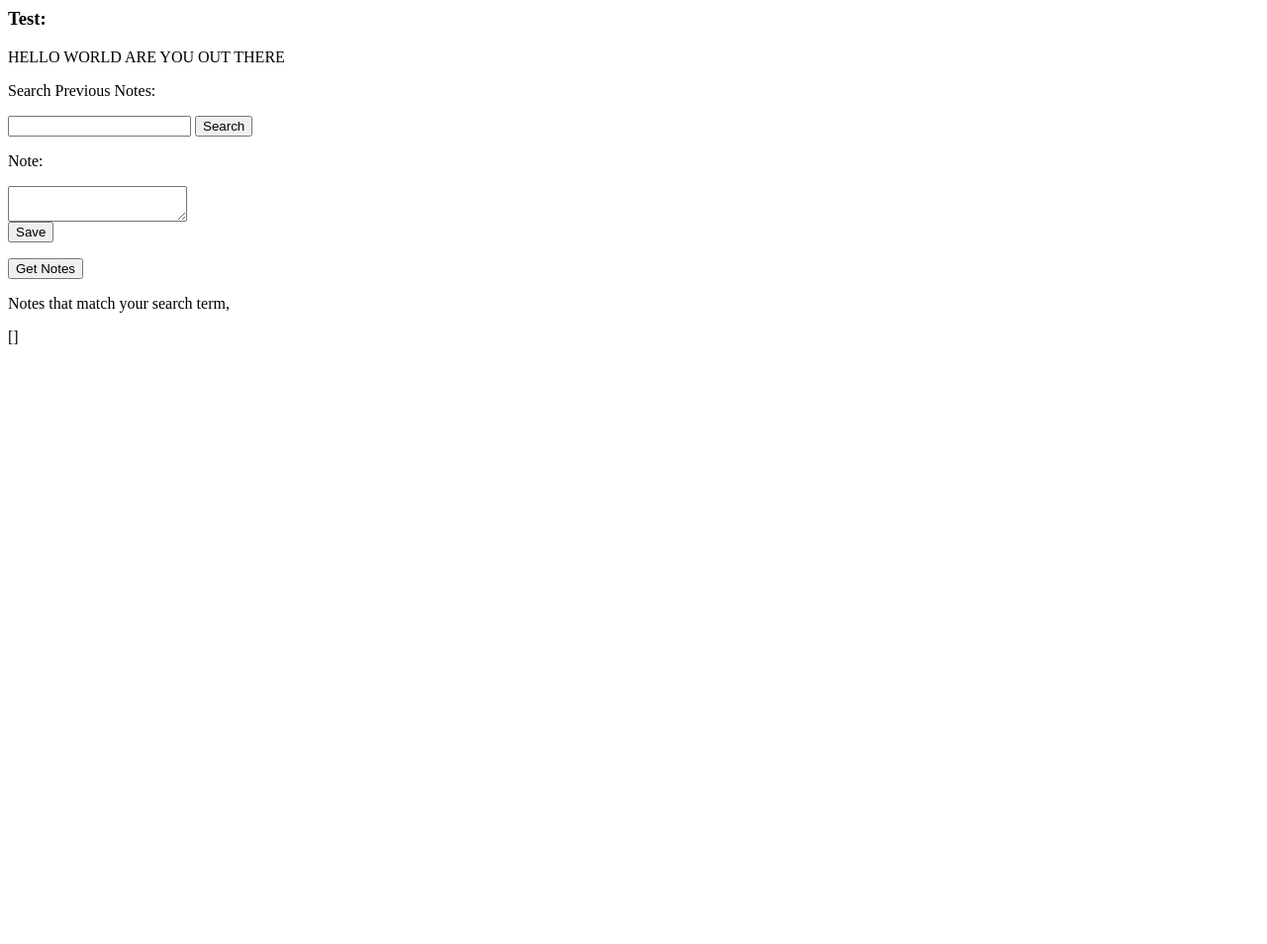
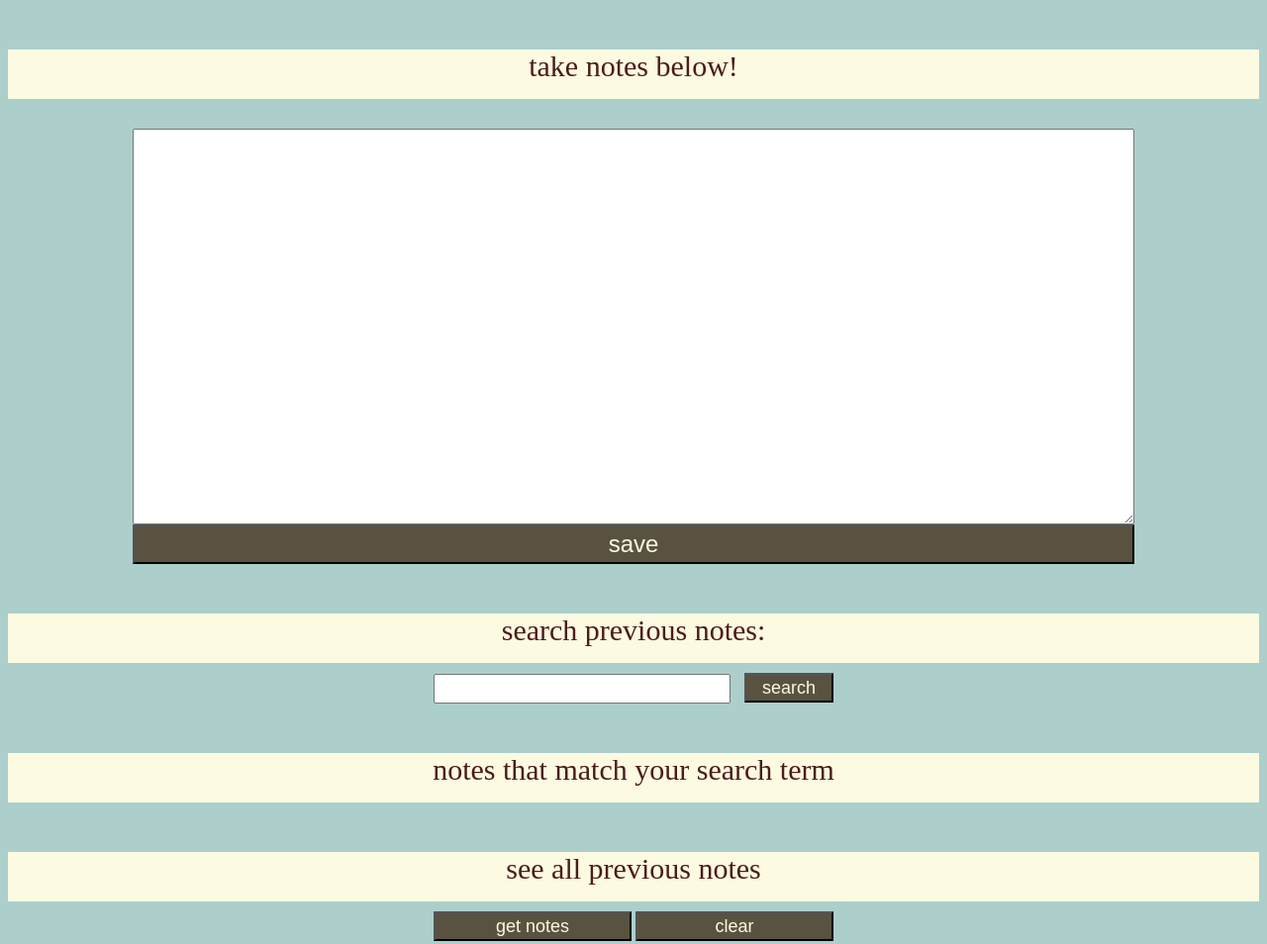
Before and after one commit to kstrack-grose/searchable-notes, a website: page client/index.html in a window 1280 px wide. Shown: the whole page at 99% size. Before the commit the page ends 800 px from the top, so only its background shows below. Drawn offline with nearby package versions, Linux system fonts and the light colour scheme.

Commit message:
(feat) add CSS file and prettify app

```diff
--- a/client/app.js
+++ b/client/app.js
@@ -83,7 +83,7 @@ angular.module('notesApp', [])
 
   $scope.search = function() {
     $scope.allNotes = [];
-    $scope.laggingSearchTerm = $scope.searchTerm
+    $scope.laggingSearchTerm = $scope.searchTerm;
     Notes.searchFor($scope.searchTerm)
     .then(function(results) {
       var entries = results.data.hits.hits;
@@ -97,4 +97,9 @@ angular.module('notesApp', [])
     });
   };
 
+  $scope.clear = function() {
+    $scope.allNotes = [];
+    $scope.laggingSearchTerm = '';
+  };
+
 });
--- a/client/index.html
+++ b/client/index.html
@@ -1,34 +1,35 @@
 <html ng-app="notesApp">
 <head>
   <meta charset='utf-8' />
+  <link rel="stylesheet" type="text/css" href="styles.css" />
   <title>NOTES NOTES NOTES</title>
 </head>
 <body>
   <div ng-controller="NotesController">
     <div>
-      <h3>Test:</h3>
-      <p>{{test}}</p>
-    </div>
-    <div>
-      <p>Search Previous Notes: </p>
-      <input class='search' ng-model='searchTerm'>
-      <button type="submit" ng-click="search()" >Search</button>
+      <p class="title">take notes below!</p>
+      <div>
+        <textarea class='notetaking' ng-model="noteMessage"></textarea>
+      </div>
+      <div>
+        <button class="save" ng-click="submitNote()" >save</button>
+      </div>
     </div>
 
     <div>
-      <p>Note:</p>
-      <div>
-        <textarea class='notetaking' ng-model="noteMessage"></textarea>
+      <p class="title">search previous notes:</p>
+      <input class='input' ng-model='searchTerm'>
+      <button type="submit" ng-click="search()" >search</button>
+      <p class="title">notes that match your search term <strong>{{laggingSearchTerm}}</strong></p>
+      <div class="allNotes" ng-repeat="entry in allNotes">
+        <p class="entry">{{entry}}</p>
       </div>
-      <button ng-click="submitNote()" >Save</button>
     </div>
 
     <div>
-      <p> </p>
-      <p> </p>
-      <button ng-click="getNotes()">Get Notes</button>
-      <p>Notes that match your search term, <strong>{{laggingSearchTerm}}</strong></p>
-      <p>{{allNotes}}</p>
+      <p class="title">see all previous notes</p>
+      <button class="all" ng-click="getNotes()">get notes</button>
+      <button class="all" ng-click="clear()">clear</button>
     </div>
   </div>
   <script src="https://ajax.googleapis.com/ajax/libs/angularjs/1.4.3/angular.min.js"></script>
--- /dev/null
+++ b/client/styles.css
@@ -0,0 +1,57 @@
+body {
+  background-color: #ACCFCC;
+  text-align: center;
+  font-size: 16px;
+}
+
+button {
+  background-color: #595241;
+  color: #FCFAE1;
+  height: 30px;
+  width: 90px;
+  font-size: 18px;
+}
+
+textarea {
+  height: 400px;
+  width: 80%;
+  margin: 20 auto 0 auto;
+  padding: auto;
+  font-size: 14px;
+}
+
+.title {
+  background-color: #FCFAE1;
+  color: #4C1B1B;
+  height: 50px;
+  width: 100%;
+  font-size: 30px;
+  margin: 50 auto 10 auto;
+}
+
+.save {
+  height: 40px;
+  width: 80%;
+  font-size: 24px;
+}
+
+.input {
+  width: 300px;
+  height: 30px;
+  margin-right: 10px;
+}
+
+.all {
+  width: 200px;
+}
+
+.allNotes {
+  background-color: #FFFFFF;
+  font-size: 14px;
+  width: 80%;
+  margin: 3 auto 3 auto;
+  border: solid #4C1B1B 2px;
+}
+
+.entry {
+}
```
